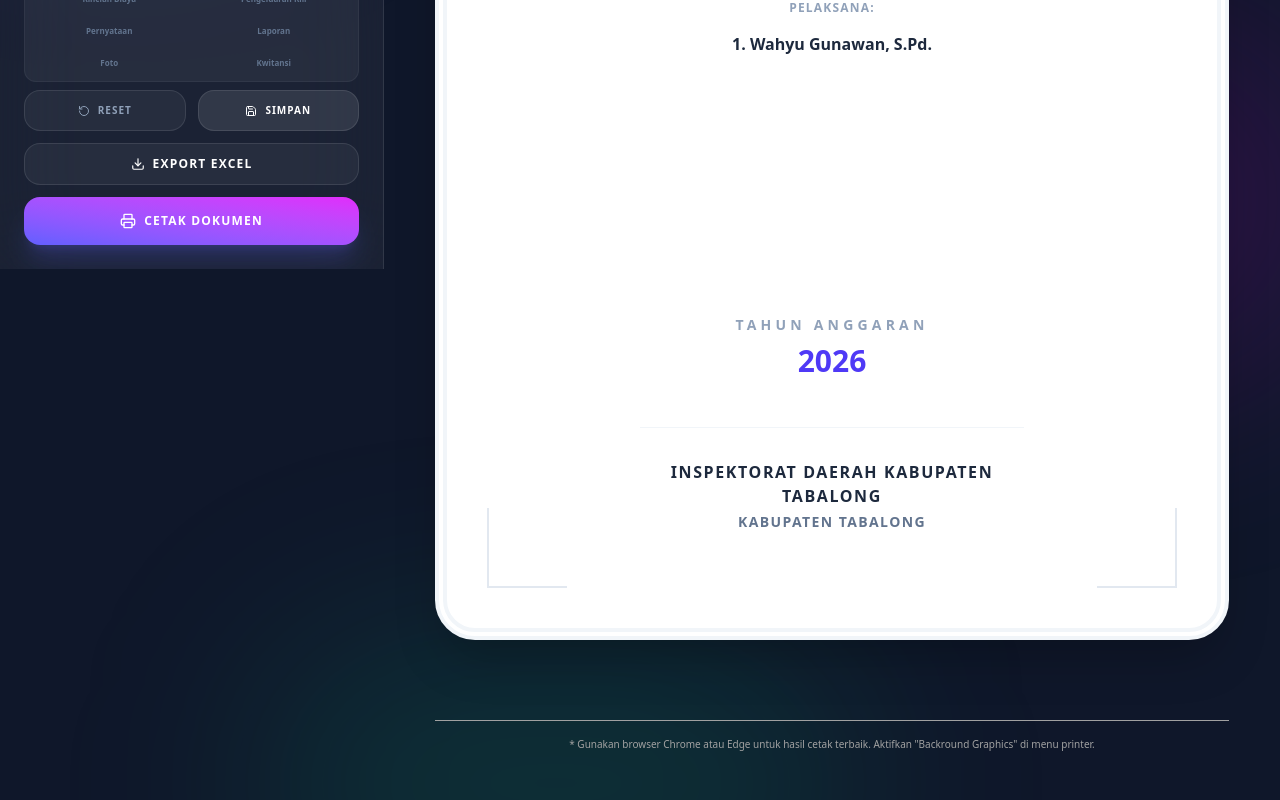
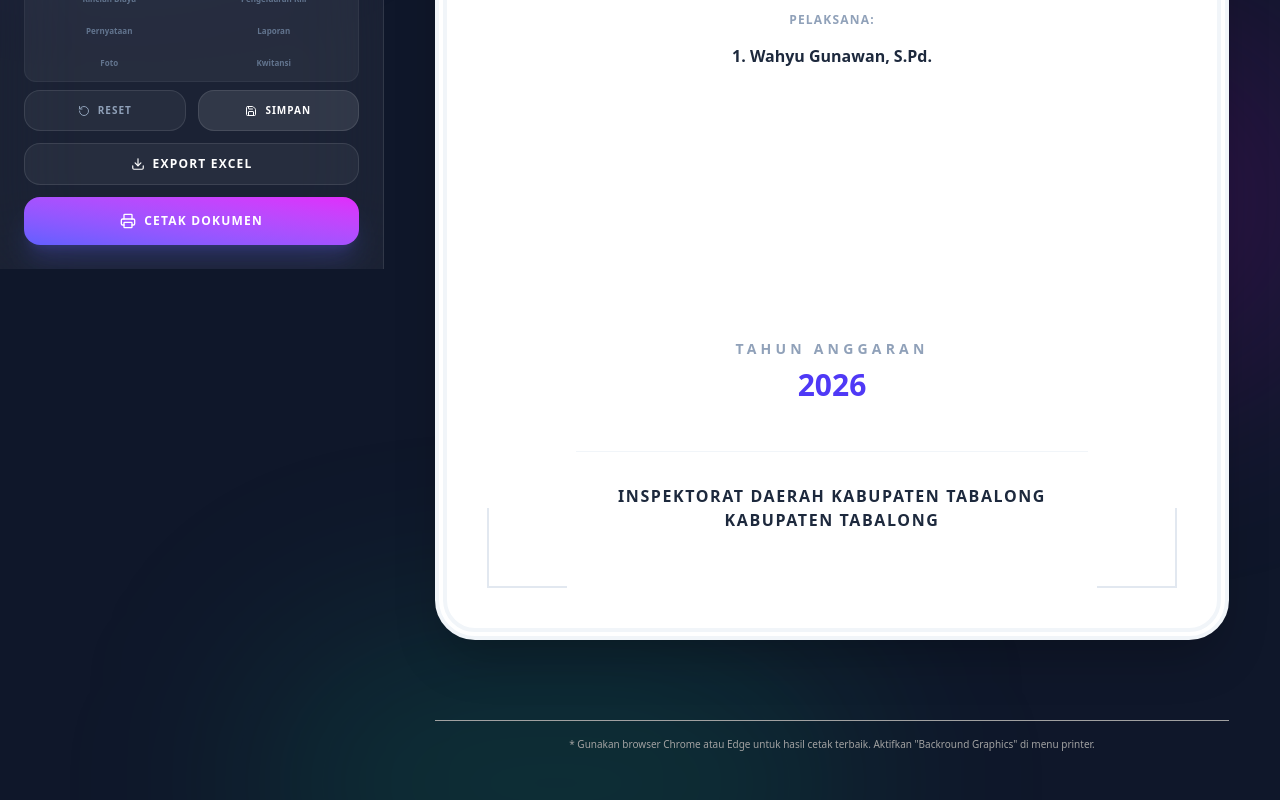
Before and after one commit to pengelolasampah576-creator/Vortex-Perdin, a React (Vite) app: page / in a window 1280 px wide. Shown: the part 531-1331 px from the top of the page. Built offline with nearby package versions, Linux system fonts and the light colour scheme.

Commit message:
fix: Update penerimaDuit display and auditor job title
Adjusts the display of the recipient's name to include "KABUPATEN TABALONG" directly and updates the job title for IDA LUSIA WAHYUTI from "Auditor Ahli Muda" to "Kasubag Perencanaan" in the constants.

```diff
--- a/src/App.tsx
+++ b/src/App.tsx
@@ -1190,12 +1190,9 @@ export default function App() {
                   <p className="text-3xl font-black text-indigo-600">{header.tahunAnggaran}</p>
                 </div>
 
-                <div className="text-center space-y-1 border-t border-slate-100 pt-8 w-full max-w-sm">
+                <div className="text-center space-y-1 border-t border-slate-100 pt-8 w-full max-w-lg">
                   <p className="text-base font-black uppercase tracking-widest text-slate-800">
-                    {header.penerimaDuit.replace('Bendahara Pengeluaran ', '')}
-                  </p>
-                  <p className="text-sm font-bold uppercase tracking-widest text-slate-500">
-                    Kabupaten Tabalong
+                    {header.penerimaDuit.replace('Bendahara Pengeluaran ', '')} KABUPATEN TABALONG
                   </p>
                 </div>
               </div>
--- a/src/constants.ts
+++ b/src/constants.ts
@@ -8,14 +8,14 @@ export const STAFF_DATABASE = [
   { name: "H. AGUS SUGIARTO, S. Kep,MM", nip: "19780412 200501 1 008", jabatan: "Auditor Ahli Madya", unitKerja: "Inspektorat Daerah Kabupaten Tabalong" },
   { name: "RINI HAYATI, S.Sos., M.M.", nip: "19780503 201001 2 009", jabatan: "Auditor Ahli Madya", unitKerja: "Inspektorat Daerah Kabupaten Tabalong" },
   { name: "HAIRUL FAHMI, SE", nip: "19850718 200312 1 007", jabatan: "Auditor Ahli Madya", unitKerja: "Inspektorat Daerah Kabupaten Tabalong" },
-  { name: "IDA LUSIA WAHYUTI, S.Sos,MM", nip: "19790409 200003 2 002", jabatan: "Auditor Ahli Muda", unitKerja: "Inspektorat Daerah Kabupaten Tabalong" },
+  { name: "IDA LUSIA WAHYUTI, S.Sos,MM", nip: "19790409 200003 2 002", jabatan: "Kasubag Perencanaan", unitKerja: "Inspektorat Daerah Kabupaten Tabalong" },
   { name: "WINARDI, S.E.", nip: "19940413 201903 1 012", jabatan: "Auditor Ahli Muda", unitKerja: "Inspektorat Daerah Kabupaten Tabalong" },
   { name: "SURYANINGSIH, SH", nip: "19680211 199503 2 005", jabatan: "Auditor Ahli Muda", unitKerja: "Inspektorat Daerah Kabupaten Tabalong" },
   { name: "SUSI ARUM KUSUMAWATI HS, SE", nip: "19761101 201001 2 011", jabatan: "Auditor Ahli Muda", unitKerja: "Inspektorat Daerah Kabupaten Tabalong" },
   { name: "IWAN CAHYADI, SE", nip: "19730518 200312 1 003", jabatan: "Auditor Ahli Muda", unitKerja: "Inspektorat Daerah Kabupaten Tabalong" },
   { name: "VALENDINA ERLUSHINTA, S.Ak", nip: "19940827 201903 2 018", jabatan: "Auditor Ahli Muda", unitKerja: "Inspektorat Daerah Kabupaten Tabalong" },
-  { name: "WAHYU GUNAWAN, S.Pd", nip: "19890630 202521 1 045", jabatan: "Auditor Ahli Pertama", unitKerja: "Inspektorat Daerah Kabupaten Tabalong" },
-  { name: "SEPTIANA PUTRI AYU, S.IP", nip: "19950908 202521 2 003", jabatan: "Auditor Ahli Pertama", unitKerja: "Inspektorat Daerah Kabupaten Tabalong" },
-  { name: "MUHAMMAD KHAIRUL", nip: "20000531 202521 1 004", jabatan: "Auditor Ahli Pertama", unitKerja: "Inspektorat Daerah Kabupaten Tabalong" },
+  { name: "WAHYU GUNAWAN, S.Pd", nip: "19890630 202521 1 045", jabatan: "Penata Layanan Operasional", unitKerja: "Inspektorat Daerah Kabupaten Tabalong" },
+  { name: "SEPTIANA PUTRI AYU, S.IP", nip: "19950908 202521 2 003", jabatan: "Penata Layanan Operasional", unitKerja: "Inspektorat Daerah Kabupaten Tabalong" },
+  { name: "MUHAMMAD KHAIRUL", nip: "20000531 202521 1 004", jabatan: "Operator Layanan Operasional", unitKerja: "Inspektorat Daerah Kabupaten Tabalong" },
   { name: "SUMIATI, SE", nip: "19801130 200701 2 006", jabatan: "Bendahara Pengeluaran", unitKerja: "Inspektorat Daerah Kabupaten Tabalong" },
 ];
```
